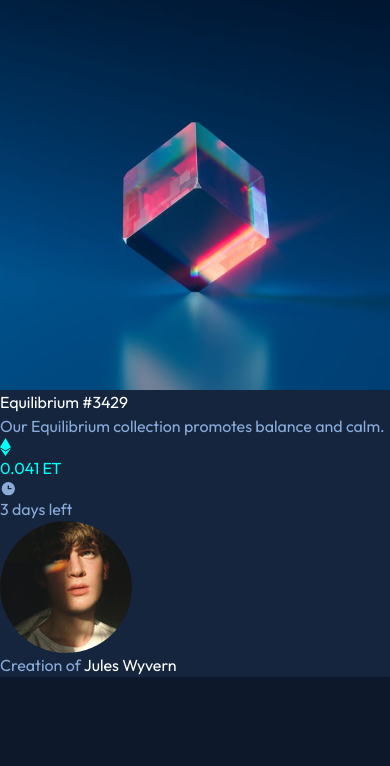
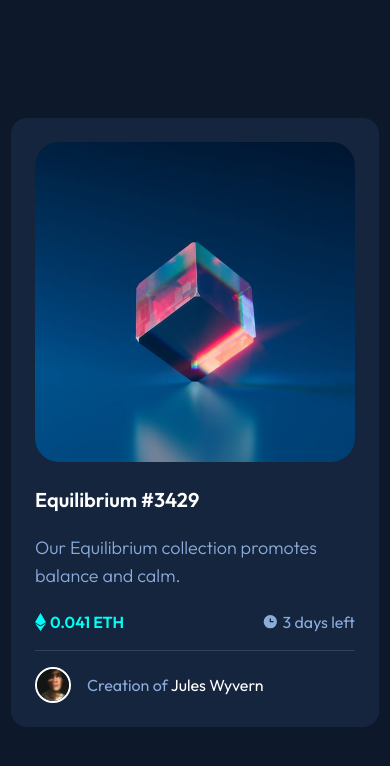
Before and after one commit to JustinByrne/FM-NFT-preview-card-component, a website: page index.html in a window 390 px wide. Drawn offline with Linux system fonts and the light colour scheme.

Commit message:
Created desktop and mobile view

```diff
--- a/index.html
+++ b/index.html
@@ -15,25 +15,51 @@
   </head>
 
   <body class="bg-blue-main-bg">
-    <main class="bg-blue-card-bg">
-      <img src="./src/images/image-equilibrium.jpg" />
-      <h1 class="text-white">Equilibrium #3429</h1>
+    <div class="grid h-screen place-content-center">
+      <main class="bg-blue-card-bg rounded-2xl p-6">
+        <img
+          class="mb-6 max-w-xs rounded-3xl"
+          src="./src/images/image-equilibrium.jpg"
+        />
+        <h1 class="mb-5 text-xl font-semibold text-white">Equilibrium #3429</h1>
 
-      <p class="text-blue-soft">
-        Our Equilibrium collection promotes balance and calm.
-      </p>
+        <p class="text-blue-soft mb-5 text-lg font-light">
+          Our Equilibrium collection promotes<br />
+          balance and calm.
+        </p>
 
-      <p class="text-blue-soft">
-        <span class="text-cyan-fm"
-          ><img src="./src/images/icon-ethereum.svg" />0.041 ET</span
-        >
-        <span><img src="./src/images/icon-clock.svg" />3 days left</span>
-      </p>
+        <div class="text-blue-soft grid grid-cols-2">
+          <div class="text-cyan-fm flex items-center space-x-1">
+            <div>
+              <img src="./src/images/icon-ethereum.svg" />
+            </div>
+            <span class="font-semibold">0.041 ETH</span>
+          </div>
+          <div class="flex items-center justify-end space-x-1">
+            <div>
+              <img src="./src/images/icon-clock.svg" />
+            </div>
+            <div>3 days left</div>
+          </div>
+        </div>
 
-      <p class="text-blue-soft">
-        <img src="./src/images/image-avatar.png" />Creation of
-        <span class="text-white">Jules Wyvern</span>
-      </p>
-    </main>
+        <div class="my-4">
+          <hr class="border-blue-line" />
+        </div>
+
+        <div class="text-blue-soft flex items-center space-x-4">
+          <div>
+            <img
+              class="h-9 rounded-full border-2 border-white"
+              src="./src/images/image-avatar.png"
+            />
+          </div>
+          <div>
+            Creation of
+            <span class="text-white">Jules Wyvern</span>
+          </div>
+        </div>
+      </main>
+    </div>
   </body>
 </html>
```
Also changed, not shown: tailwind.css.
